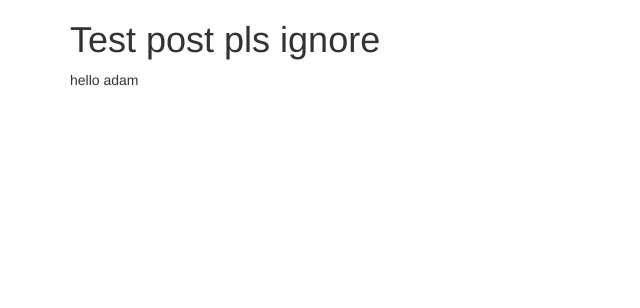
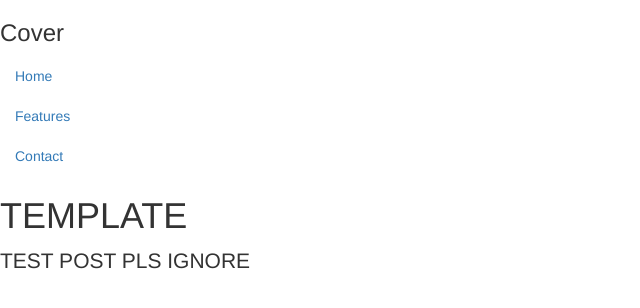
Before and after one commit to adamflentz/HACKU6, a Django app: page / in a window 1280 px wide. Shown: the top 308 px of the page, without its empty margins (0-640 px from the left). Run offline with Django 3.2, Linux system fonts and the light colour scheme; some libraries are stand-ins or nearby versions.

Commit message:
local test thingy

```diff
--- a/hacku6/domain/static/css/home.css
+++ b/hacku6/domain/static/css/home.css
@@ -0,0 +1,3 @@
+li a {
+    color: green;
+}
--- a/hacku6/domain/templates/home.html
+++ b/hacku6/domain/templates/home.html
@@ -1,19 +1,49 @@
 <!DOCTYPE html>
 <html lang="en">
 <head>
+
     <meta charset="UTF-8">
     <meta name="viewport" content="width=device-width, initial-scale=1">
 
     <title>Domain Project</title>
     <!-- Latest compiled and minified CSS -->
     <link rel="stylesheet" href="https://maxcdn.bootstrapcdn.com/bootstrap/3.3.7/css/bootstrap.min.css" integrity="sha384-BVYiiSIFeK1dGmJRAkycuHAHRg32OmUcww7on3RYdg4Va+PmSTsz/K68vbdEjh4u" crossorigin="anonymous">
+    <!-- stylesheet -->
+    {% load static %}
+    <link rel="stylesheet" type="text/css" href="{% static 'home.css' %}" />
 </head>
 
 
 <body>
-<div class="container">
-  <h1>Test post pls ignore</h1>
-  <p>hello adam</p>
-</div>
+
+    <div class="site-wrapper">
+
+      <div class="site-wrapper-inner">
+
+        <div class="cover-container">
+
+          <div class="masthead clearfix">
+            <div class="inner">
+              <h3 class="masthead-brand">Cover</h3>
+              <nav>
+                <ul class="nav masthead-nav">
+                  <li class="active"><a href="#">Home</a></li>
+                  <li><a href="#">Features</a></li>
+                  <li><a href="#">Contact</a></li>
+                </ul>
+              </nav>
+            </div>
+          </div>
+
+          <div class="inner cover">
+            <h1 class="cover-heading">TEMPLATE</h1>
+            <p class="lead">TEST POST PLS IGNORE</p>
+          </div>
+
+        </div>
+
+      </div>
+
+    </div>
 </body>
 </html>
```
Also changed, not shown: hacku6/db.sqlite3 (added), 10 other files.
